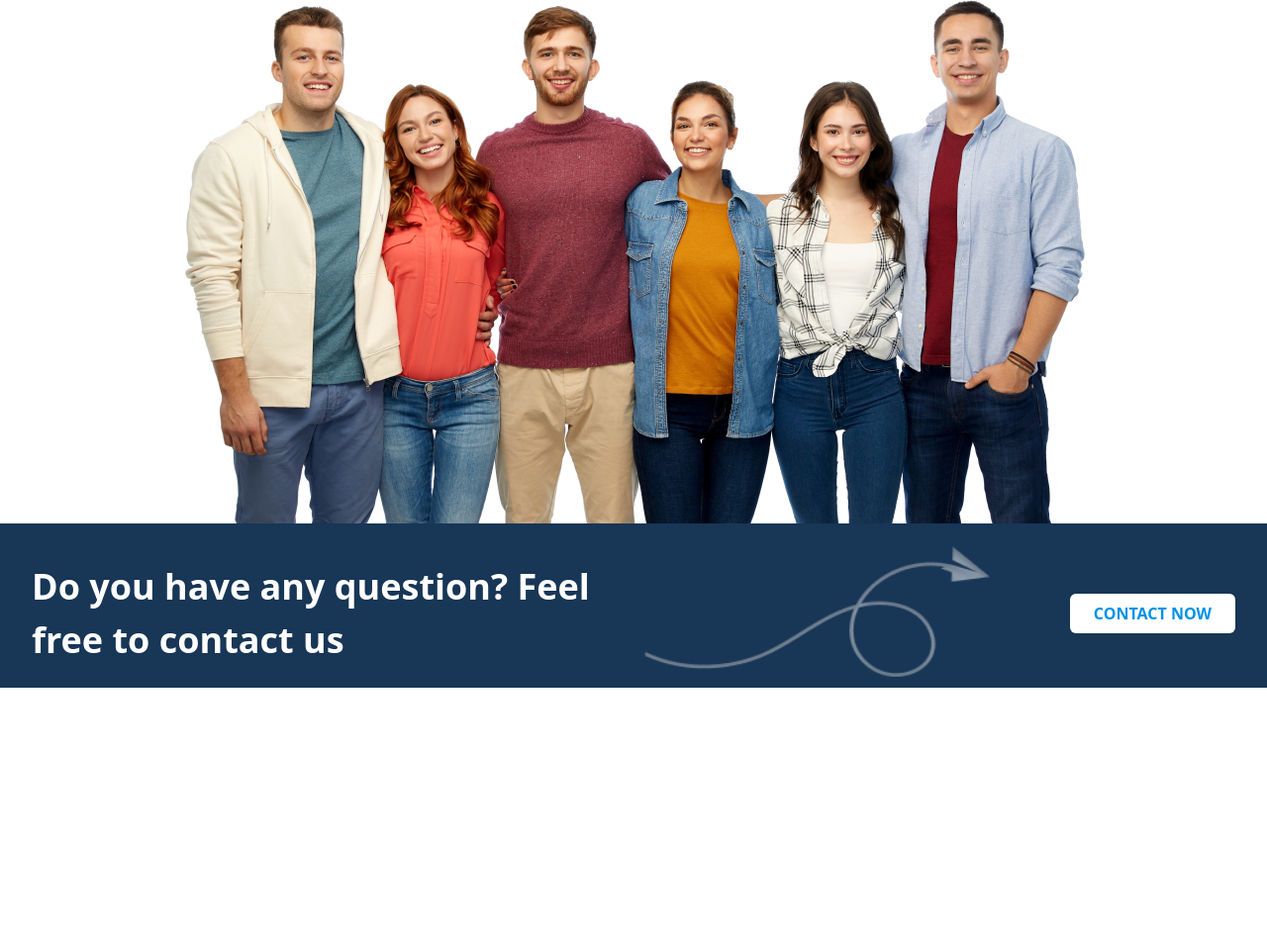
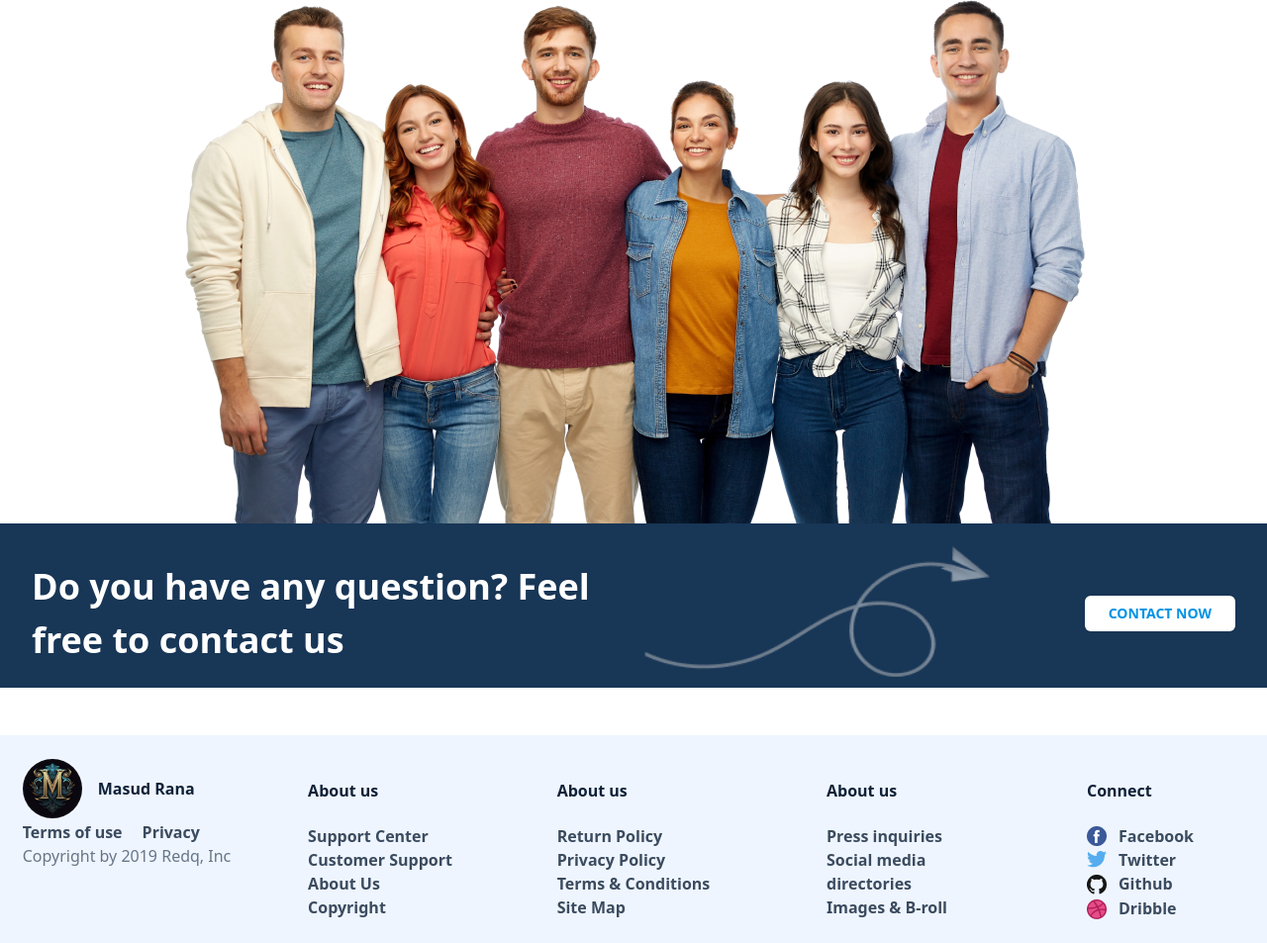
Before and after one commit to masud2005/simple_project_with_tailwind_css, a website: page src/index.html in a window 1280 px wide. Shown: the part 3395-4348 px from the top of the page at 99% size. Before the commit the page ends 4090 px from the top, so only its background shows below. Drawn offline with Linux system fonts and the light colour scheme.

Commit message:
Footer Added and Finaly Full Responsive Project with Tailwind CSS has been Finished

```diff
--- a/src/index.html
+++ b/src/index.html
@@ -11,7 +11,7 @@
 </head>
 <body>
     <header>
-        <!-- Header Section Start Here -->
+        <!-- Header Start Here -->
         <div class="container mx-auto">
             <div class="flex items-center gap-10 p-5 relative">
                 <img class="w-[100px] rounded-full" src="../img/logo.jpg" alt="logo">
@@ -40,7 +40,7 @@
         </div>
 
         <!-- Banner Section Start Here -->
-         <div class="container mx-auto flex flex-col items-center md:flex-row px-4 md:px-14 py-12">
+         <div class="container mx-auto flex flex-col items-center md:flex-row px-4 md:px-14 pb-8 md:py-12">
             <div class="md:w-1/2">
                 <h1 class="text-[30px] lg:text-[52px] font-bold"><span class="text-[#0092E4]">Tailwind CSS</span> Course Instructor</h1>
                 <h2 class="text-[48px] lg:text-[66px] font-bold text-[#183656]">Masud Rana</h2>
@@ -57,7 +57,7 @@
     </header>
     <main>
         <!-- Our Service Section Start Here -->
-        <section class="bg-[#EEF5FF] p-5 md:p-16">
+        <section class="bg-[#EEF5FF] px-5 py-14 md:p-16">
         <p class="text-center text-[#0092E4] font-semibold">Service we work for</p>
         <h1 class="text-center text-[#0F2137] text-2xl font-semibold ">What care we do for your career</h1>
         <div class="container mx-auto">
@@ -160,14 +160,67 @@
                 <div class="flex justify-between mt-5 md:mt-0">
                     <img class="w-[200px] md:w-[350px] md:h-[150px]" src="../img/shape.png" alt="Shape..">
                     <div class="flex items-center">
-                        <button class="btn uppercase bg-white px-6 py-2 rounded-md">Contact Now</button>
+                        <button class="btn uppercase bg-white px-3 text-sm md:px-6 py-2 rounded-md">Contact Now</button>
                     </div>
                 </div>
             </div>
         </section>
     </main>
-    <footer>
-
+    <!-- Footer Start Here -->
+    <footer class="bg-[#EEF5FF]">
+        <div class="container mx-auto grid grid-cols-2 md:grid-cols-3 lg:grid-cols-5 py-6 mt-12">
+            <div class="footer_content">
+                <div class="flex items-center gap-4">
+                    <img class="w-[60px] rounded-full" src="../img/logo.jpg" alt="Logo..">
+                    <h3 class="text-[#0F2137] font-bold">Masud Rana</h3>
+                </div>
+                <div class="flex footer_item gap-5">
+                    <a href="#">Terms of use</a>
+                    <a href="#">Privacy</a>
+                </div>
+                <p class="text-[#0F2137] opacity-60 text-sm md:text-[16px]">Copyright by 2019 Redq, Inc</p>
+            </div>
+            <div class="footer_content">
+                <h3 class="footer_title">About us</h3>
+                <a class="footer_item" href="#">Support Center</a>
+                <a class="footer_item" href="#">Customer Support</a>
+                <a class="footer_item" href="#">About Us</a>
+                <a class="footer_item" href="#">Copyright</a>
+            </div>
+            <div class="footer_content">
+                <h3 class="footer_title">About us</h3>
+                <a class="footer_item" href="#">Return Policy</a>
+                <a class="footer_item" href="#">Privacy Policy</a>
+                <a class="footer_item" href="#">Terms & Conditions</a>
+                <a class="footer_item" href="#">Site Map</a>
+            </div>
+            <div class="footer_content">
+                <h3 class="footer_title">About us</h3>
+                <a class="footer_item" href="#">Press inquiries</a>
+                <a class="footer_item" href="#">Social media </a>
+                <a class="footer_item" href="#">directories</a>
+                <a class="footer_item" href="#">Images & B-roll</a>
+            </div>
+            <div class="footer_content">
+                <h3 class="footer_title">Connect</h3>
+                <div class="flex items-center">
+                    <img class="pr-3" src="../img/facebook.png" alt="facebook..">
+                    <a class="footer_item" href="#">Facebook</a>
+                </div>
+                <div class="flex items-center">
+                    <img class="pr-3" src="../img/twitter.png" alt="twitter..">
+                    <a class="footer_item" href="#">Twitter</a>
+                </div>
+                <div class="flex items-center">
+                    <img class="pr-3" src="../img/github.png" alt="github..">
+                    <a class="footer_item" href="#">Github</a>
+                </div>
+                <div class="flex">
+                    <img class="pr-3" src="../img/dribble.png" alt="dribble..">
+                    <a class="footer_item" href="#">Dribble</a>
+                </div>
+            </div>
+        </div>
     </footer>
 </body>
 </html>
--- a/src/input.css
+++ b/src/input.css
@@ -29,7 +29,7 @@
     @apply flex flex-col justify-center items-center
 }
 
-/* Coustom */
+/* Custom */
 .section_title{
     @apply text-[#0F2137] text-2xl font-semibold text-center pb-5
 }
@@ -43,3 +43,14 @@
 .support_2{
     @apply w-[150px] md:w-[275px] absolute bottom-[20%] right-0 md:bottom-[20%] md:right-[0%] lg:bottom-[25%] md:bottom-[20%] md:right-[0%] lg:right-[10%] text-[14px] md:text-xl text-[#FABF62] p-2 md:p-5 bg-white rounded-tl-3xl rounded-tr-3xl rounded-br-3xl shadow
 }
+
+/* Footer */
+.footer_content{
+    @apply flex flex-col md:gap-1 mx-5 lg:mx-auto mb-5 lg:mb-0
+}
+.footer_title{
+    @apply text-[#0F2137] font-bold my-5
+}
+.footer_item{
+    @apply text-[#0F2137] font-semibold opacity-80 text-sm md:text-[16px]
+}
```
Also changed, not shown: src/output.css.
